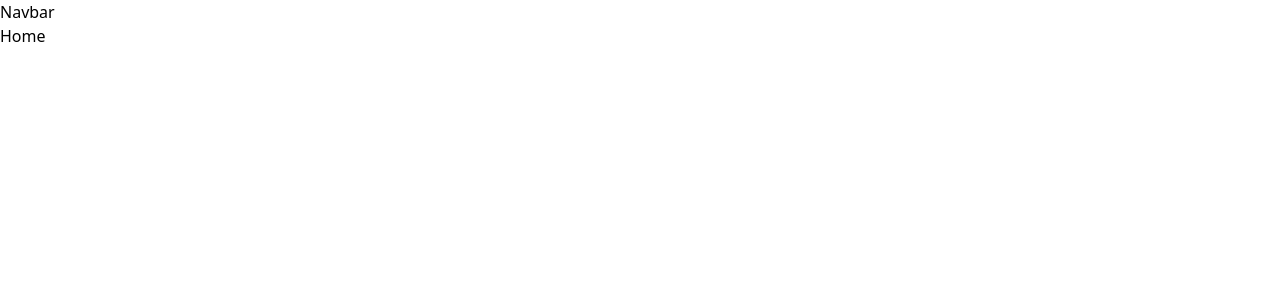
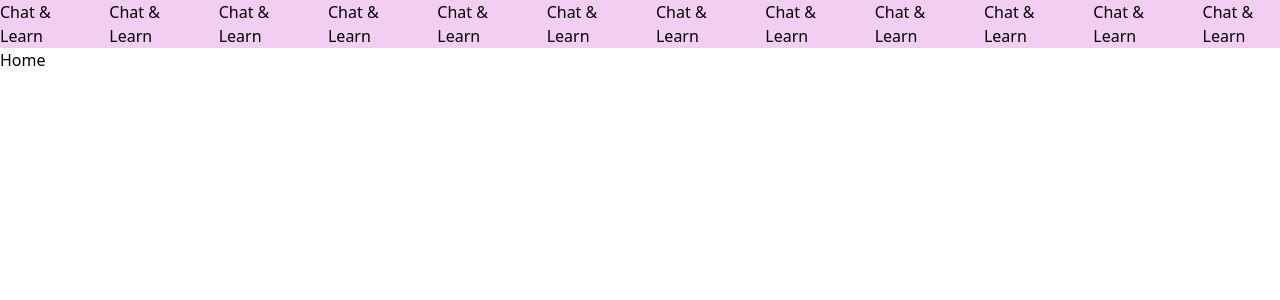
Before and after one commit to Mulcro/MarinaHacks4.0, a React (Vite) app in the folder frontend/: page / in a window 1280 px wide. Shown: the top 300 px of the page. Built offline with nearby package versions, Linux system fonts and the light colour scheme.

Commit message:
formatted text on navbar

```diff
--- a/frontend/src/Components/navbar.jsx
+++ b/frontend/src/Components/navbar.jsx
@@ -1,8 +1,12 @@
 const Navbar = () => {
-
+    const arr = [1,1,1,1,1,1,1,1,1,1,1,1]
     return (
-    <div>
-        <h1 className="">Navbar</h1>
+    <div className="bg-[#F2CFF2] h-[3rem] flex flex-row gap-8 items-center">
+        {arr.map((elem,indx) => {
+            return (
+                <h4>Chat & Learn</h4>
+            )
+        })}
     </div>
     )
 }
```
